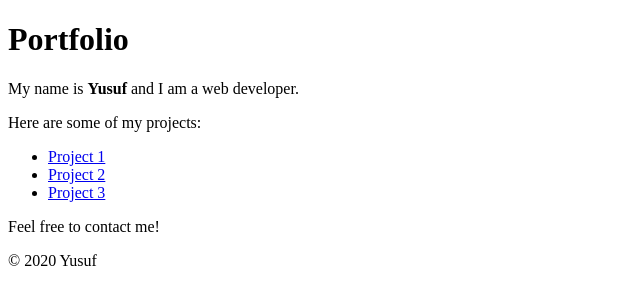
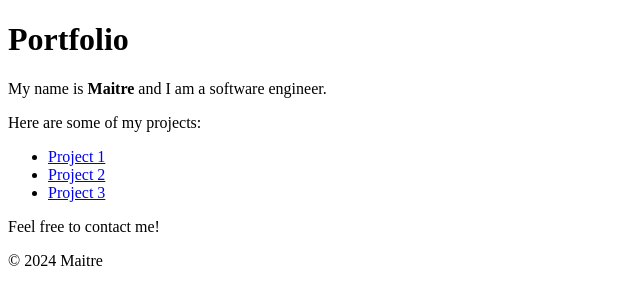
Before and after one commit to MaitreStick/Portfolio-, a plain HTML site: page index.html in a window 1280 px wide. Shown: the full height of the page, 0-640 px from the left. Drawn offline with Linux system fonts and the light colour scheme.

Commit message:
name corrected

```diff
--- a/index.html
+++ b/index.html
@@ -7,7 +7,7 @@
 </head>
 <body>
     <h1>Portfolio</h1>
-    <p>My name is <strong>Yusuf</strong> and I am a web developer.</p>
+    <p>My name is <strong>Maitre</strong> and I am a software engineer.</p>
     <p>Here are some of my projects:</p>
     <ul>
         <li><a href="project1.html">Project 1</a></li>
@@ -16,7 +16,7 @@
     </ul>
     <p>Feel free to contact me!</p>
     <footer>
-        <p>&copy; 2020 Yusuf</p>
+        <p>&copy; 2024 Maitre</p>
     </footer>
 
 </body>
```
